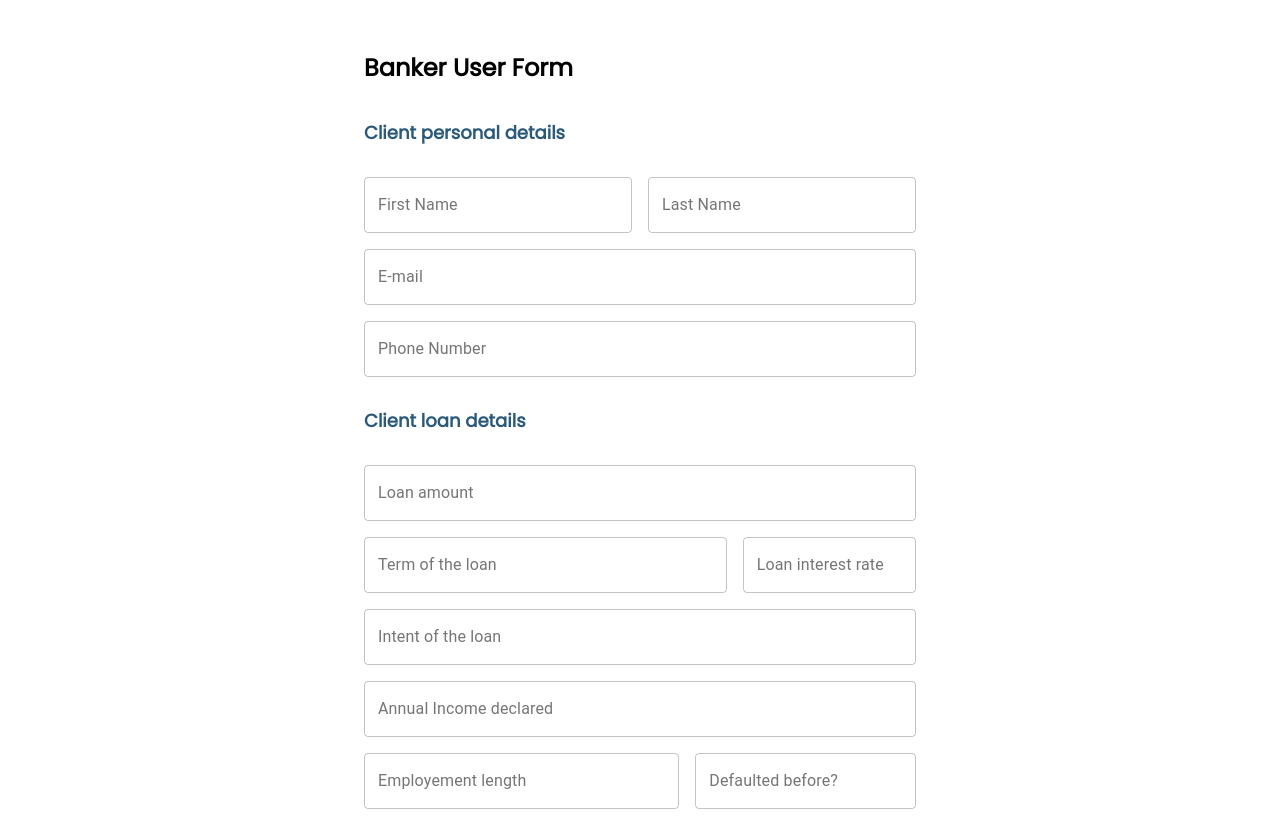
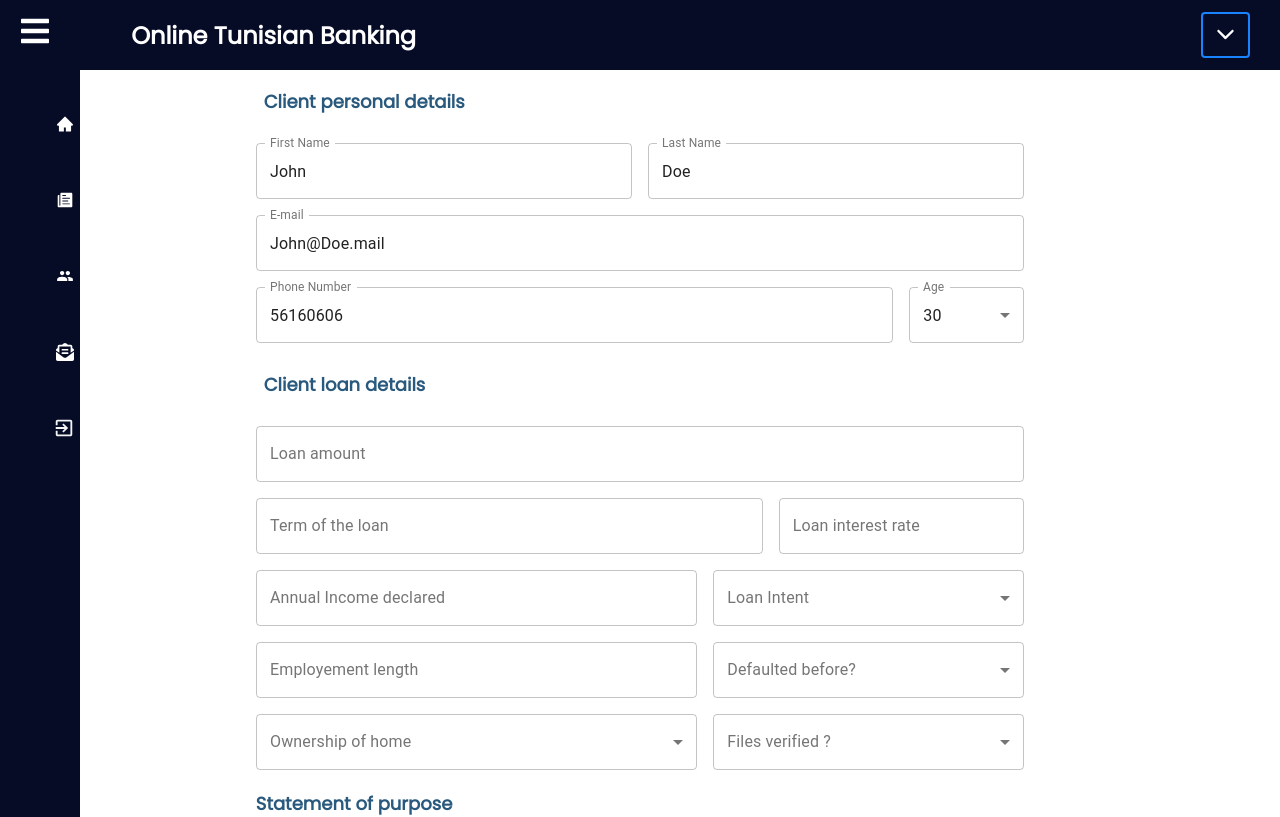
Before and after one commit to MAzizDriss/CreditRiskAssessment, a React (Create React App) app in the folder client/: page /a/form in a window 1280 px wide. Shown: the top 817 px of the page. Built offline with nearby package versions, Linux system fonts and the light colour scheme.

Commit message:
added form

```diff
--- /dev/null
+++ b/client/src/Assets/css/form.css
@@ -0,0 +1,8 @@
+.Form-container{
+    padding: 6% 20% !important;
+}
+@media screen and (max-width:768px) {
+    .Form-container{
+        padding:8% 5% !important;
+    }
+}
--- a/client/src/Assets/css/sidebar.css
+++ b/client/src/Assets/css/sidebar.css
@@ -2,7 +2,7 @@
 
   .nav-menu {
     background-color: #060b26;
-
+    z-index: 30;
     height: 100%;
     display: flex;
     justify-content: center;
@@ -10,7 +10,6 @@
     left:0px;
     top:70px;
     width:80px;
-
    transition:450ms;
   }
 
@@ -78,6 +77,9 @@
     display: flex;
     justify-content: start;
     align-items: center;
+    position:fixed;
+    z-index: 30;
+    width: 100%;
 
   }
 
--- a/client/src/Components/BankerFrom/BFormElements.js
+++ b/client/src/Components/BankerFrom/BFormElements.js
@@ -18,5 +18,6 @@ export const FormLabel = styled.h3`
     color:var(--light-blue);
     font-size:18px;
     line-height:1.1;
+    margin: 2% 1%;
 
 `
--- a/client/src/Components/BankerFrom/BankerUserForm.js
+++ b/client/src/Components/BankerFrom/BankerUserForm.js
@@ -1,16 +1,20 @@
 import React from 'react'
 import {Formik, Form} from 'formik'
 import * as Yup from 'yup'
-import { FormContainer, FormWrapper,Space, FormLabel} from './BFormElements'
-import {Container,Typography,
-        Grid,
-        TextField} from '@material-ui/core'
+import Sidebar from '../Sidebar/Sidebar'
+import SelectWrapper from './SelectWrapper'
+import { Space, FormLabel} from './BFormElements'
+import {Container,Grid,TextField} from '@material-ui/core'
 import TextFieldWrapper from './TextFieldWrapper'
+import DatePicker from './DatePicker'
+import { loan_intent,home_ownership, ages } from './Data'
+import '../../Assets/css/form.css'
+import ButtonWrapper from './Button'
 const INITIAL_FORM_STATE={
-    firstName:'',
-    lastName:'',
-    email:'',
-    phone:'',
+    firstName:'John',
+    lastName:'Doe',
+    email:'John@Doe.mail',
+    phone:"56160606",
     loan_amnt:'',
     loan_term:'',
     loan_interest_rate:'',
@@ -19,6 +23,9 @@ const INITIAL_FORM_STATE={
     person_emp_length:'',
     dof:'',
     home_ownership:'',
+    age:30,
+    message:'',
+    files_verified:''
 
 }
 
@@ -31,12 +38,14 @@ const FORM_VALIDATION = Yup.object().shape({
     loan_amnt:Yup.number().min(500).typeError('Please enter a valid number').required('Required!'),
     loan_term:Yup.number().min(6,"The loan term should be greater or equals 6 months").required('Required!'),
     loan_interest_rate:Yup.number(),
-    loan_intent:Yup.string().matches(/(personal|education|medical|venture|homeimprovement|debtconsilidation)/),
+    loan_intent:Yup.string().required('Required'),
     annual_income:Yup.number(),
     person_emp_length:Yup.number().integer().max(45),
     dof:Yup.boolean().typeError('it is a boolean'),
-    home_ownership:Yup.string().matches(/(rent|own|mortgage|other)/),
-
+    home_ownership:Yup.string().min(2),
+    age:Yup.number().integer().required('Required'),
+    message:Yup.string(),
+    files_verified:Yup.boolean().required('Required !')
 
 
 })
@@ -44,9 +53,8 @@ const FORM_VALIDATION = Yup.object().shape({
 const BankerUserForm = () => {
   return (
       <>
-      <Space/>
-        <Container maxWidth="sm">
-        <h2>Banker User Form</h2>
+      <Sidebar/>
+        <Container  className="Form-container">
         <Formik initialValues={{
             ...INITIAL_FORM_STATE}
         }
@@ -80,13 +88,19 @@ const BankerUserForm = () => {
                             label="E-mail"
                             />
                     </Grid>
-                    <Grid item xs={12}>
+                    <Grid item xs={10}>
                     <TextFieldWrapper
                             name="phone"
                             label="Phone Number"
                             />
                     </Grid>
-
+                    <Grid item xs={2}>
+                    <SelectWrapper
+                            name="age"
+                            label="Age"
+                            options={ages}
+                            />
+                    </Grid>
                     <Grid item xs={12}>
                         <FormLabel>
                             Client loan details
@@ -111,16 +125,17 @@ const BankerUserForm = () => {
                             label="Loan interest rate"
                             />
                     </Grid>
-                    <Grid item xs={12}>
-                    <TextFieldWrapper
-                            name="loan_intent"
-                            label="Intent of the loan"
-                            />
-                    </Grid>
-                    <Grid item xs={12}>
+                    <Grid item xs={7}>
                     <TextFieldWrapper
                             name="annual_income"
                             label="Annual Income declared"
+                            />
+                    </Grid>
+                    <Grid item xs={5}>
+                    <SelectWrapper
+                            name="loan_intent"
+                            label="Loan Intent "
+                            options={loan_intent}
                             />
                     </Grid>
                     <Grid item xs={7}>
@@ -130,18 +145,45 @@ const BankerUserForm = () => {
                             />
                     </Grid>
                     <Grid item xs={5}>
-                    <TextFieldWrapper
+                    <SelectWrapper
                             name="dof"
                             label="Defaulted before? "
+                            options={{true:'Yes',false:'No'}}
                             />
                     </Grid>
-                    <Grid item xs={12}>
-                    <TextFieldWrapper
+                    <Grid item xs={7}>
+                    <SelectWrapper
                             name="home_ownership"
-                            label="Ownership of home "
+                            label="Ownership of home"
+                            options={home_ownership}
                             />
                     </Grid>
-
+                    <Grid item xs={5}>
+                        <SelectWrapper
+                                name="files_verified"
+                                label="Files verified ?"
+                                options={{true:'yes',false:'no'}}
+                        />
+                    </Grid>
+                    <FormLabel>
+                        Statement of purpose
+                   </FormLabel>
+                   <Grid item xs={12}>
+                        <TextFieldWrapper
+                        name="message"
+                        label="Statement Of Purpose"
+                        multiline={true}
+                        rows={4}
+                        />
+                   </Grid>
+                   <Grid item xs={9}>
+                        <></>
+                   </Grid>
+                    <Grid item xs={2}>
+                            <ButtonWrapper>
+                                    Submit
+                            </ButtonWrapper>
+                    </Grid>
                 </Grid>
             </Form>
         </Formik>
--- /dev/null
+++ b/client/src/Components/BankerFrom/Button.js
@@ -0,0 +1,28 @@
+import React from 'react'
+import { Button } from '@material-ui/core'
+import { useFormikContext } from 'formik'
+const ButtonWrapper = ({
+    children,
+    ...otherProps
+}) => {
+
+    const {submitForm}=useFormikContext()
+    const handleSubmit = () =>{
+        submitForm()
+    }
+    const configButton = {
+        variant:'contained',
+        color:'primary',
+        fullWidth:true,
+        onClick:handleSubmit
+    }
+  return (
+    <Button
+    {...configButton}
+    >
+        {children}
+    </Button>
+  )
+}
+
+export default ButtonWrapper
--- /dev/null
+++ b/client/src/Components/BankerFrom/Data.js
@@ -0,0 +1,20 @@
+export const loan_intent= {
+    'PERSONAL': 'Personal',
+    'EDUCATION': 'Education',
+    'MEDICAL': 'Medical',
+    'VENTURE':'Venture',
+    'HOMEIMPROVEMENT':'Home improvement',
+    'DEBTCONSILIDATION':'Debt Consilidation'
+}
+
+export const home_ownership={
+    'OWN':'own',
+    'RENT':'Rent',
+    'MORTGAGE':'Mortgage',
+    'OTHER':'other'
+}
+var ages=Object()
+for (var i=18;i<90;i++){
+    ages[i]=i
+}
+export var ages
--- /dev/null
+++ b/client/src/Components/BankerFrom/DatePicker.js
@@ -0,0 +1,31 @@
+import React from 'react'
+import { TextField } from '@material-ui/core'
+import { useField } from 'formik'
+const DatePicker = ({
+    name,
+    ...otherPrors
+}) => {
+    const [field,meta]=useField(name)
+    const configDatePicker={
+        ...field,
+        type:'date',
+        variant:'outlined',
+        fullWidth:true,
+        InputLabelProps:{
+            shrink:true
+        },
+        ...otherPrors,
+    }
+    if (meta && meta.touched && meta.error){
+        configDatePicker.error=true
+        configDatePicker.helperText=meta.error
+    }
+  return (
+    <TextField {...configDatePicker}
+
+    />
+
+  )
+}
+
+export default DatePicker
--- /dev/null
+++ b/client/src/Components/BankerFrom/SelectWrapper.js
@@ -0,0 +1,44 @@
+import React from 'react'
+import { TextField,MenuItem } from '@material-ui/core'
+import {useField, useFormikContext} from 'formik'
+const SelectWrapper = ({
+    name,
+    options,
+    ...otherprops
+}) => {
+    const handleChange = evt =>{
+        const {value} = evt.target
+        setFieldValue(name,value) // update formik state
+    }
+
+    //the useFormikContext let us update the select value
+    const {setFieldValue}  = useFormikContext();
+    //the name is used to identify the field and the useField handles on change methods aswell as errors alongside Yup.
+    const [field,meta]=useField(name)
+
+    const configSelect={
+        ...field,
+        ...otherprops,
+        select:true,
+        variant:'outlined',
+        fullWidth:true,
+        onChange: handleChange
+    }
+    if (meta &&meta.touched&& meta.error) {
+        configSelect.error = true
+        configSelect.helperText = meta.error
+      }
+  return (
+    <TextField {...configSelect}>
+        {Object.keys(options).map((item,pos)=>{
+            return(
+                <MenuItem key={pos} value={item}>
+                    {options[item]}
+                </MenuItem>
+            )
+        })}
+    </TextField>
+  )
+}
+
+export default SelectWrapper
--- a/client/src/Components/BankerFrom/TextFieldWrapper.js
+++ b/client/src/Components/BankerFrom/TextFieldWrapper.js
@@ -15,6 +15,7 @@ const TextFieldWrapper = ({
         ...otherProps,
         fullWidth:true,
         variant:'outlined',
+
     }
 
     if(mata && mata.touched && mata.error){
```
